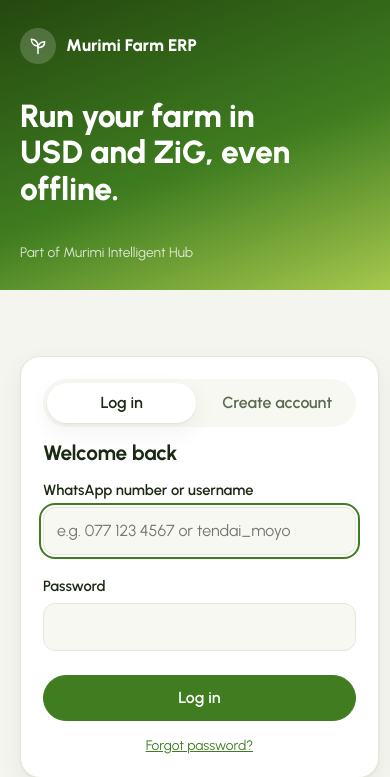
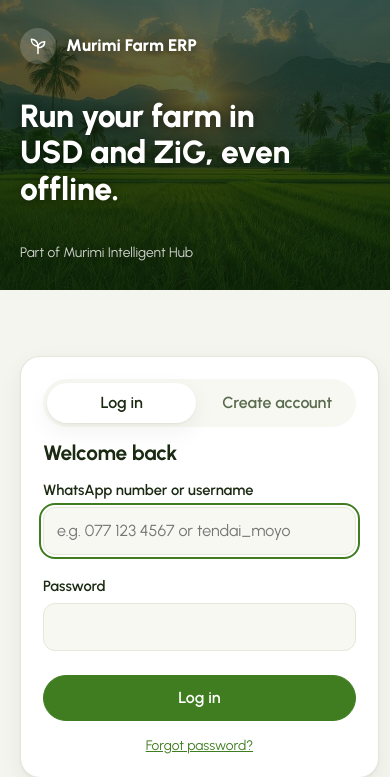
Before and after one commit to promisetatendachataika-creator/murimi-erp, a Django app: page / in a window 390 px wide. Shown: the top 777 px of the page. Run offline with Django 5.2, Linux system fonts and the light colour scheme.

Commit message:
Login page photo, invite links and phone number fix

```diff
--- a/config/settings.py
+++ b/config/settings.py
@@ -169,7 +169,7 @@ USE_I18N = True
 USE_TZ = True
 
 # Bump this whenever app.js / app.css change, so browsers and installed phone apps fetch the new files.
-MURIMI_ASSET_VERSION = "10"
+MURIMI_ASSET_VERSION = "11"
 
 STATIC_URL = "static/"
 STATIC_ROOT = BASE_DIR / "staticfiles"
--- a/web/static/web/app.css
+++ b/web/static/web/app.css
@@ -57,7 +57,7 @@ form.grid { display: grid; grid-template-columns: 1fr 1fr; gap: 14px 16px; }
 
 /* ---------- log in ---------- */
 .auth { min-height: 100vh; display: grid; grid-template-columns: 1.1fr 1fr; }
-.auth-art { background: linear-gradient(160deg, #24480f, #3f7d20 55%, #a8c94e); color: #fff; padding: 48px; display: grid; align-content: space-between; }
+.auth-art { background: linear-gradient(180deg, rgba(12,32,6,.66), rgba(12,32,6,.30) 42%, rgba(12,32,6,.78)), url('photos/login.jpg') center/cover no-repeat, #24480f; color: #fff; padding: 48px; display: grid; align-content: space-between; text-shadow: 0 1px 10px rgba(0,0,0,.45); }
 .auth-art h1 { font-size: clamp(2rem, 4vw, 3.2rem); max-width: 14ch; }
 .auth-art ul { margin: 18px 0 0; padding: 0; list-style: none; display: grid; gap: 10px; }
 .auth-art li { display: flex; gap: 10px; align-items: center; opacity: .95; }
@@ -150,7 +150,7 @@ td .row-actions { display: flex; gap: 6px; justify-content: flex-end; }
 }
 @media (max-width: 820px) {
   .auth { grid-template-columns: 1fr; }
-  .auth-art { padding: 28px 20px; }
+  .auth-art { padding: 28px 20px; background-image: linear-gradient(180deg, rgba(12,32,6,.60), rgba(12,32,6,.80)), url('photos/login-small.jpg'); }
   .auth-art ul { display: none; }
   .shell { grid-template-columns: 1fr; }
   .side { position: static; height: auto; border-right: 0; border-bottom: 1px solid var(--line); padding: 12px 16px; flex-direction: row; align-items: center; flex-wrap: wrap; }
```
Also changed, not shown: web/static/web/photos/login-small.jpg (added), web/static/web/photos/login.jpg (added).
